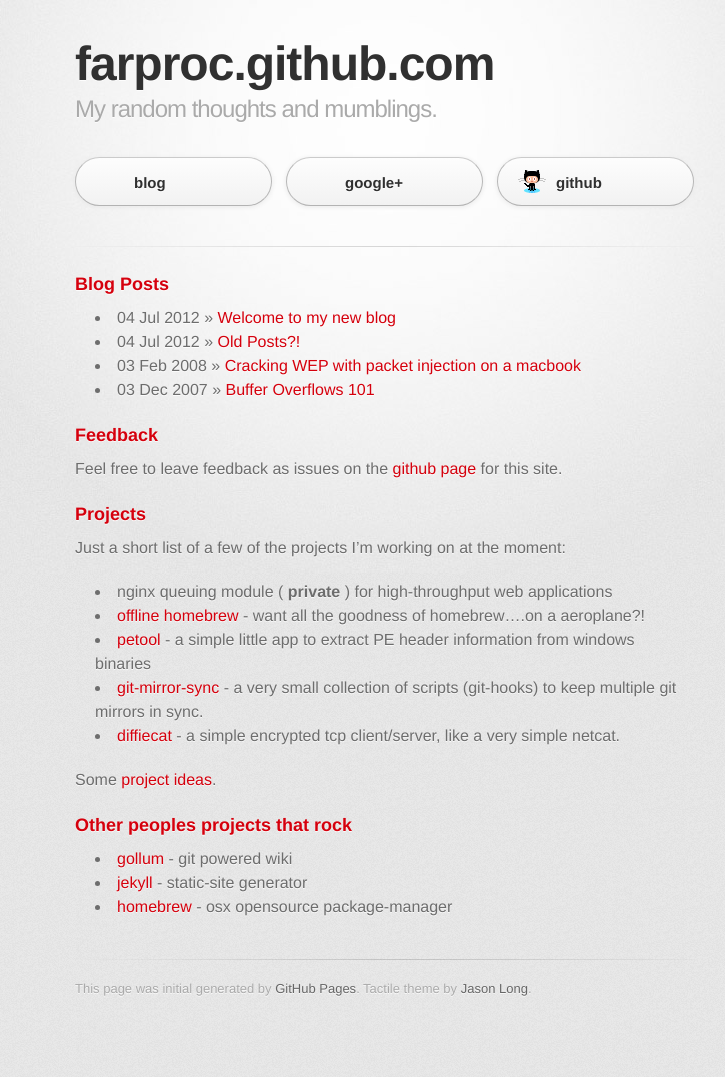
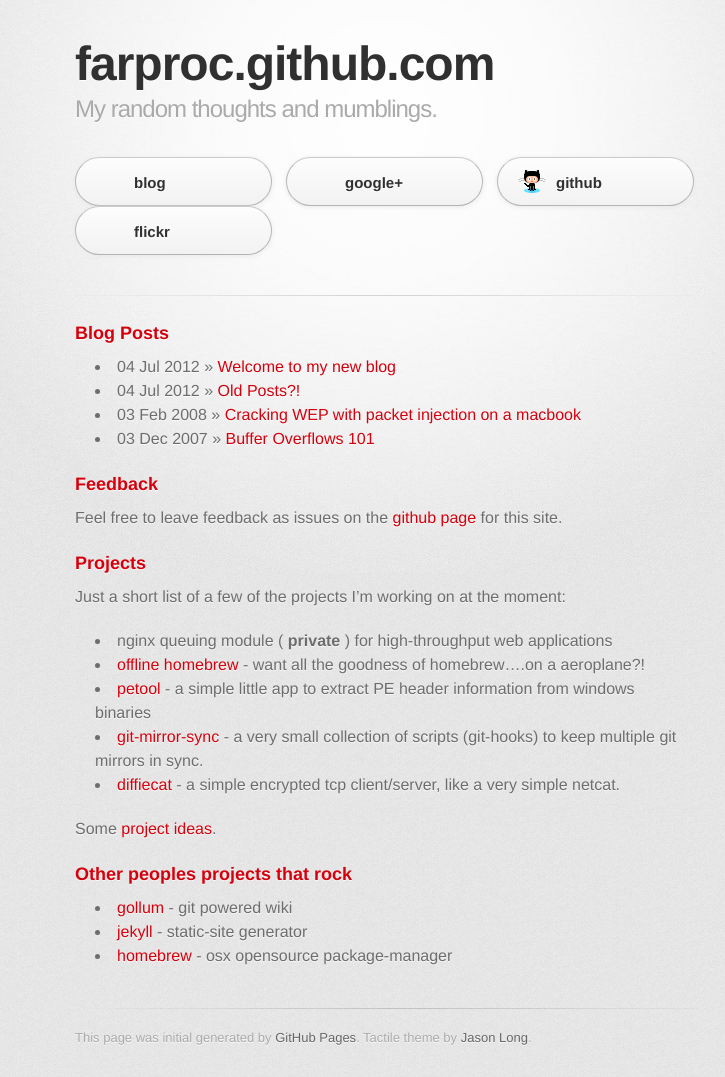
Before and after one commit to farproc/farproc.github.com, a Jekyll site: the page built from index.md, in a window 1280 px wide. Shown: the whole page, without its empty margins (255-980 px from the left). Built offline with Jekyll 4.4.1, drawn with Linux system fonts in a browser that asks for light colours; some web fonts are replaced; before the commit the page ends 1028 px from its top, so only the background shows below that.

Commit message:
added my flickr page

```diff
--- a/_layouts/default.html
+++ b/_layouts/default.html
@@ -37,6 +37,7 @@
                 <a href="/" class="button"><span>blog</span></a>
                 <a href="https://plus.google.com/105697390180561946359" class="button"><span>google+</span></a>
                 <a href="https://github.com/farproc" id="view-on-github" class="button"><span>github</span></a>
+                <a href="http://www.flickr.com/photos/tim_bateman/" class="button"><span>flickr</span></a>
             </section>
 
             <hr />
```
